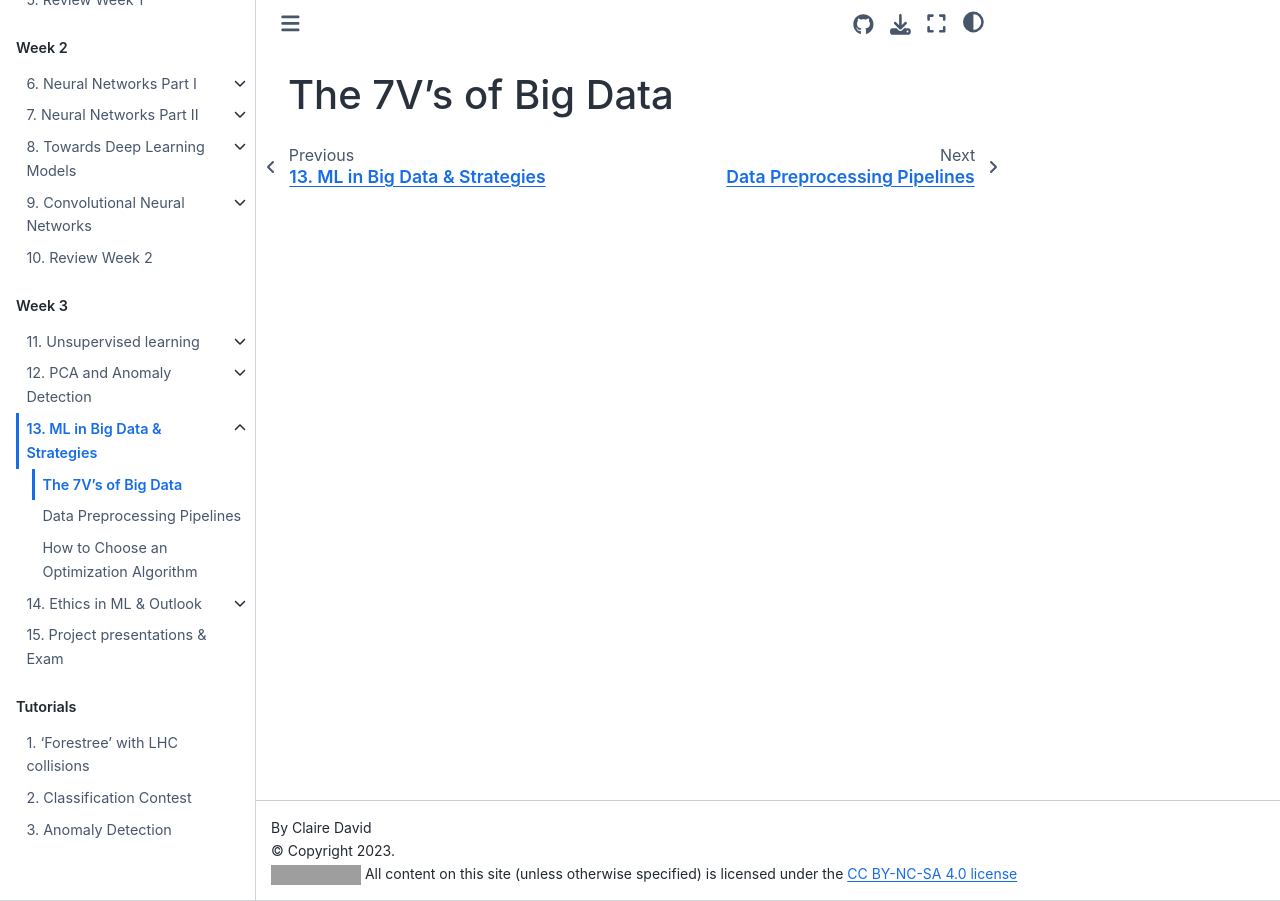
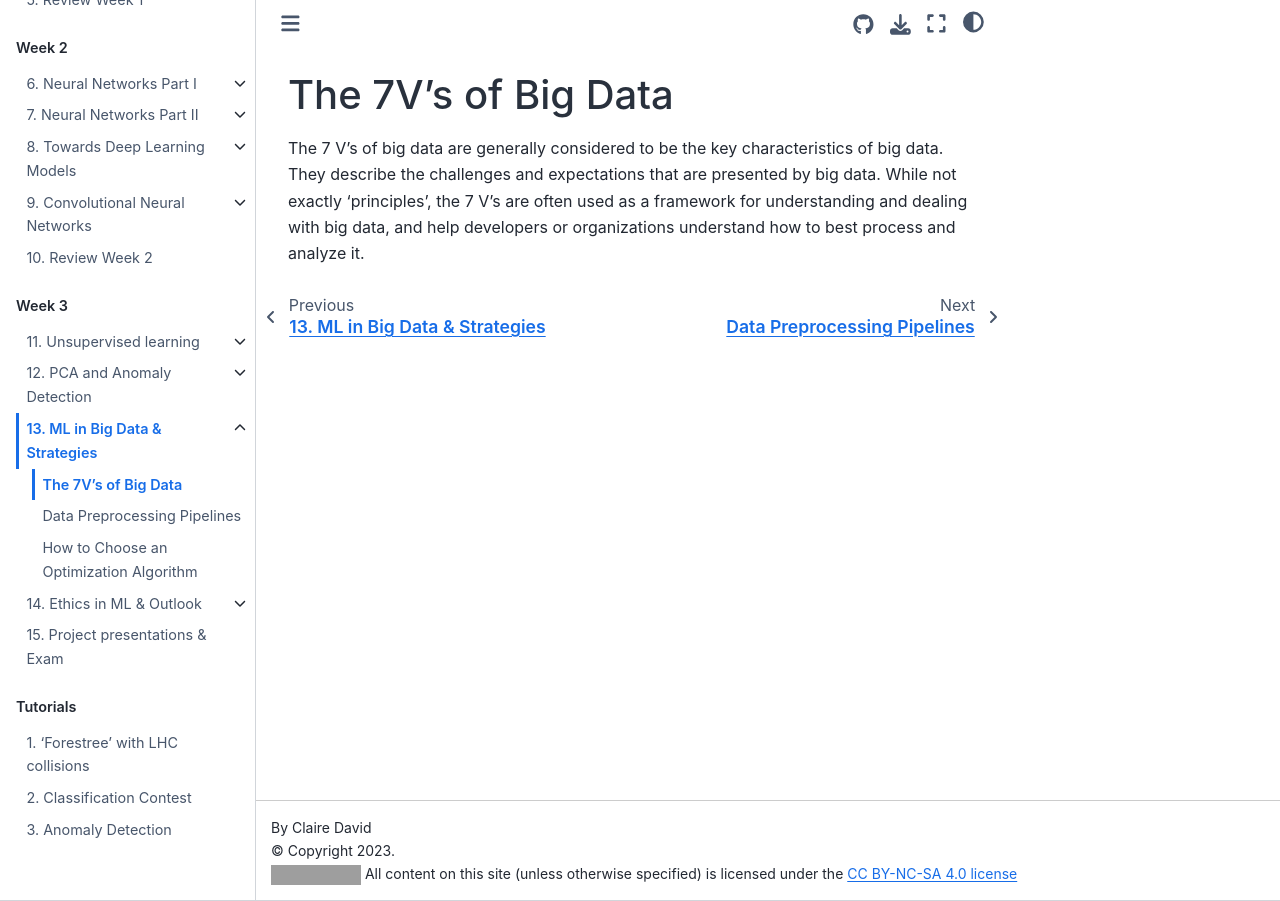
Before and after one commit to clairedavid/ml_in_hep, a Jupyter Book: the page built from week3/ML_BigData_7Vs.md, in a window 1280 px wide. Built offline with Jupyter Book 1.0.4 settings and Sphinx 7.4.7 and the Sphinx Book theme 1.1.4, drawn with Linux system fonts in a browser that asks for light colours; pages that are not in the unit, such as notebooks, are missing from menus; grey boxes are pictures that could not be loaded.

Commit message:
Lecture Big Data start

```diff
--- a/week3/ML_BigData_7Vs.md
+++ b/week3/ML_BigData_7Vs.md
@@ -1 +1,3 @@
 # The 7V's of Big Data
+
+The 7 V's of big data are generally considered to be the key characteristics of big data. They describe the challenges and expectations that are presented by big data. While not exactly 'principles', the 7 V's are often used as a framework for understanding and dealing with big data, and help developers or organizations understand how to best process and analyze it.
```
